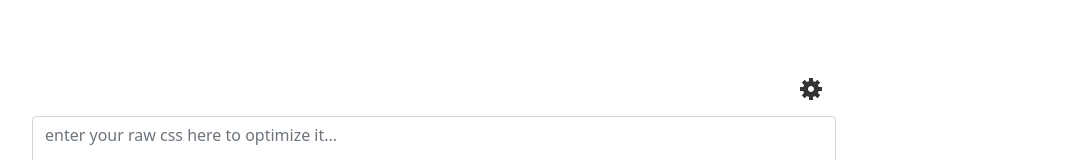
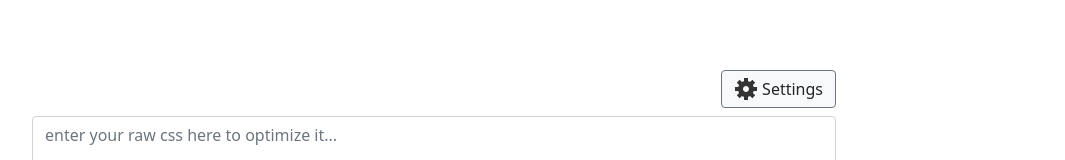
Before and after one commit to clean-css/clean-css.github.io, a Svelte app: page / in a window 1280 px wide. Shown: the part 502-662 px from the top of the page, without its empty margins (206-1271 px from the left). Built offline with nearby package versions, Linux system fonts and the light colour scheme.

Commit message:
♿️ Settings button

```diff
--- a/src/components/Settings.svelte
+++ b/src/components/Settings.svelte
@@ -11,8 +11,9 @@
 
 <div class="settings">
   <div class="d-flex justify-content-end">
-    <button class="btn mb-2" on:click={toggleOpen}>
+    <button class="btn btn-outline-secondary mb-2 d-flex bg-light text-dark" on:click={toggleOpen}>
       <Icon name={open ? 'gear-highlighted' : 'gear'}/>
+      <p class="m-0 ms-1">Settings</p>
     </button>
   </div>
 
```
